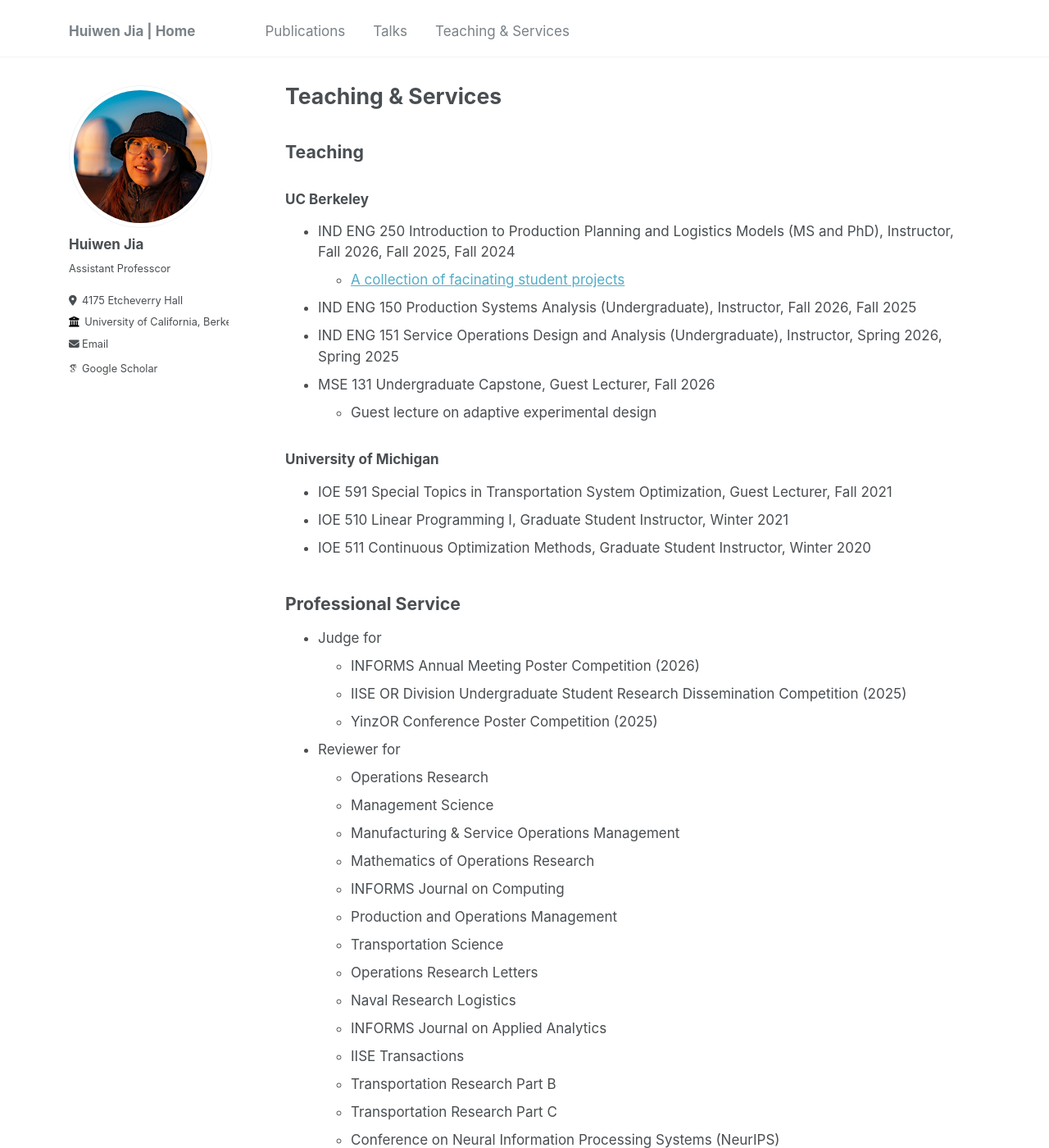
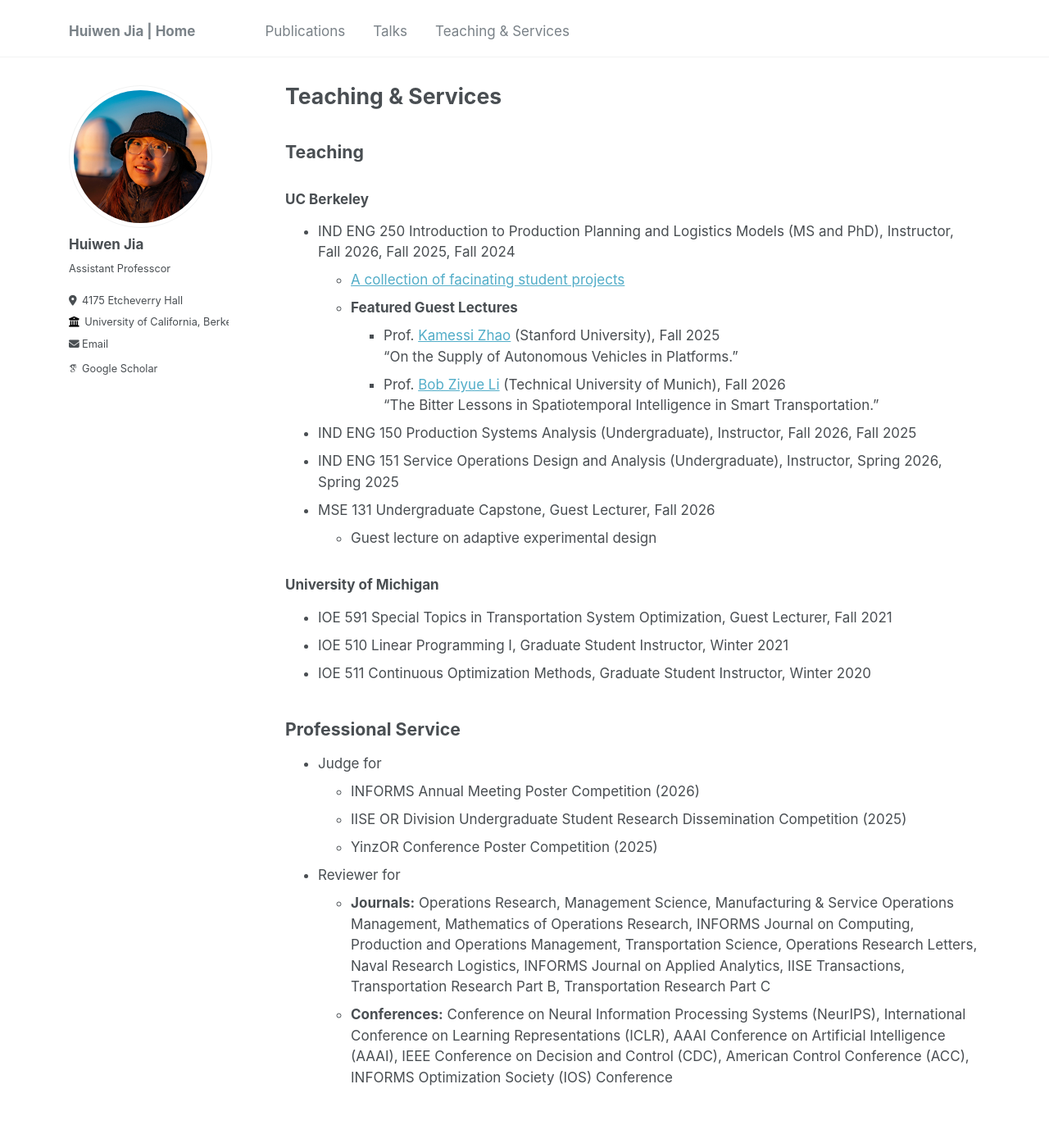
Before and after one commit to huiwen-j/huiwen-j.github.io, a Jekyll site: the page built from _pages/teaching_services.md, in a window 1280 px wide and 1400 px high. Shown: the whole window at 82% size. Built offline with Jekyll 4.4.1, drawn with Linux system fonts in a browser that asks for light colours; some web fonts are replaced; some of the changed text lies outside the part shown.

Commit message:
Add AI teaching grant and guest lectures, update reviewer list and Talks links

```diff
--- a/_pages/teaching_services.md
+++ b/_pages/teaching_services.md
@@ -14,6 +14,11 @@ body_class: centered-layout
 
 - IND ENG 250 Introduction to Production Planning and Logistics Models (MS and PhD), Instructor, Fall 2026, Fall 2025, Fall 2024
   * [A collection of facinating student projects](https://sites.google.com/berkeley.edu/ieor-250-projects/home)
+  * **Featured Guest Lectures**
+    - Prof. [Kamessi Zhao](https://kamessizhao.github.io/) (Stanford University), Fall 2025<br>
+      “On the Supply of Autonomous Vehicles in Platforms.”
+    - Prof. [Bob Ziyue Li](https://bonaldli.github.io/) (Technical University of Munich), Fall 2026<br>
+      “The Bitter Lessons in Spatiotemporal Intelligence in Smart Transportation.”
 - IND ENG 150 Production Systems Analysis (Undergraduate), Instructor, Fall 2026, Fall 2025
 - IND ENG 151 Service Operations Design and Analysis (Undergraduate), Instructor, Spring 2026, Spring 2025
 - MSE 131 Undergraduate Capstone, Guest Lecturer, Fall 2026
@@ -31,21 +36,5 @@ body_class: centered-layout
   * IISE OR Division Undergraduate Student Research Dissemination Competition (2025)
   * YinzOR Conference Poster Competition (2025)
 - Reviewer for
-  * Operations Research
-  * Management Science
-  * Manufacturing & Service Operations Management
-  * Mathematics of Operations Research
-  * INFORMS Journal on Computing
-  * Production and Operations Management
-  * Transportation Science
-  * Operations Research Letters
-  * Naval Research Logistics
-  * INFORMS Journal on Applied Analytics
-  * IISE Transactions
-  * Transportation Research Part B
-  * Transportation Research Part C
-  * Conference on Neural Information Processing Systems (NeurIPS)
-  * International Conference on Learning Representations (ICLR)
-  * AAAI Conference on Artificial Intelligence (AAAI)
-  * IEEE Conference on Decision and Control (CDC)
-  * American Control Conference (ACC)
+  * **Journals:** Operations Research, Management Science, Manufacturing & Service Operations Management, Mathematics of Operations Research, INFORMS Journal on Computing, Production and Operations Management, Transportation Science, Operations Research Letters, Naval Research Logistics, INFORMS Journal on Applied Analytics, IISE Transactions, Transportation Research Part B, Transportation Research Part C
+  * **Conferences:** Conference on Neural Information Processing Systems (NeurIPS), International Conference on Learning Representations (ICLR), AAAI Conference on Artificial Intelligence (AAAI), IEEE Conference on Decision and Control (CDC), American Control Conference (ACC), INFORMS Optimization Society (IOS) Conference
```
Also changed, not shown: _pages/about.md (+1 -0 lines), _pages/talks.md (+4 -4 lines).
